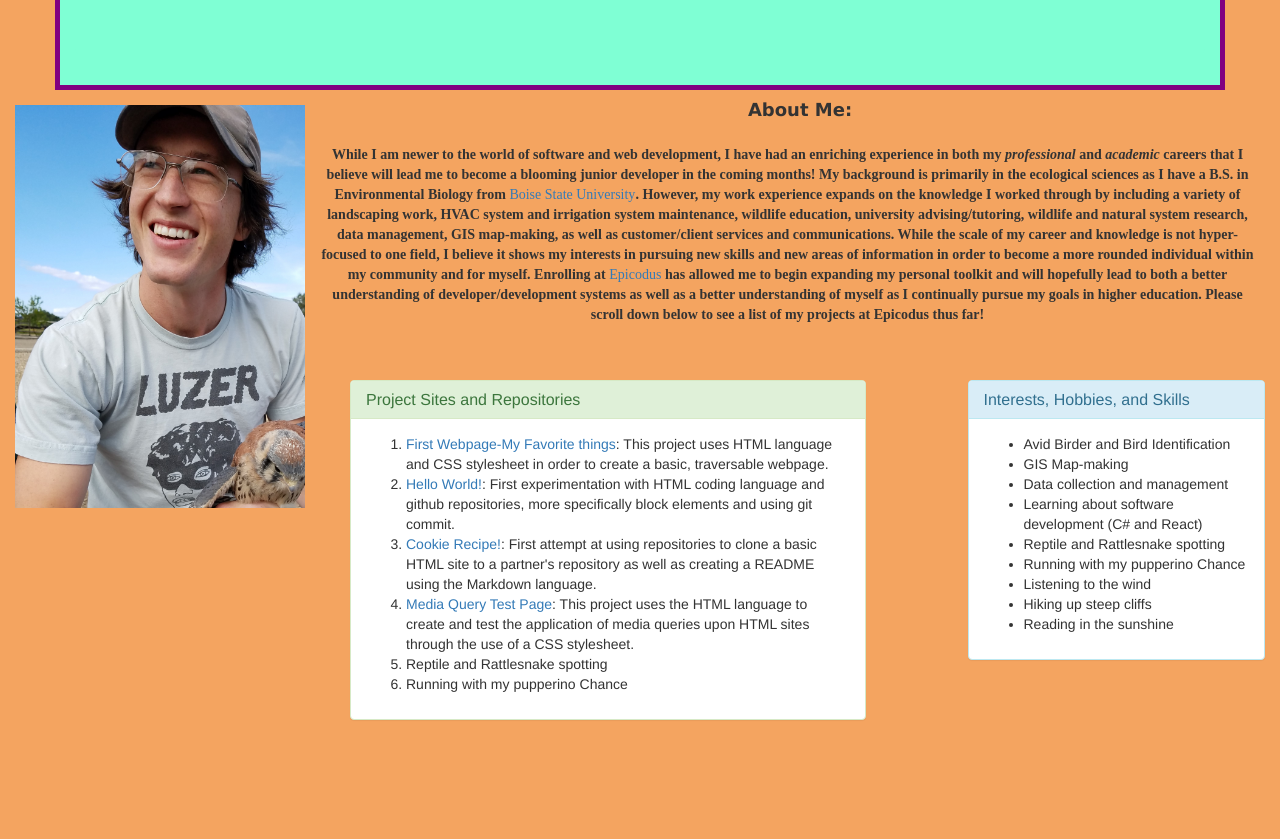
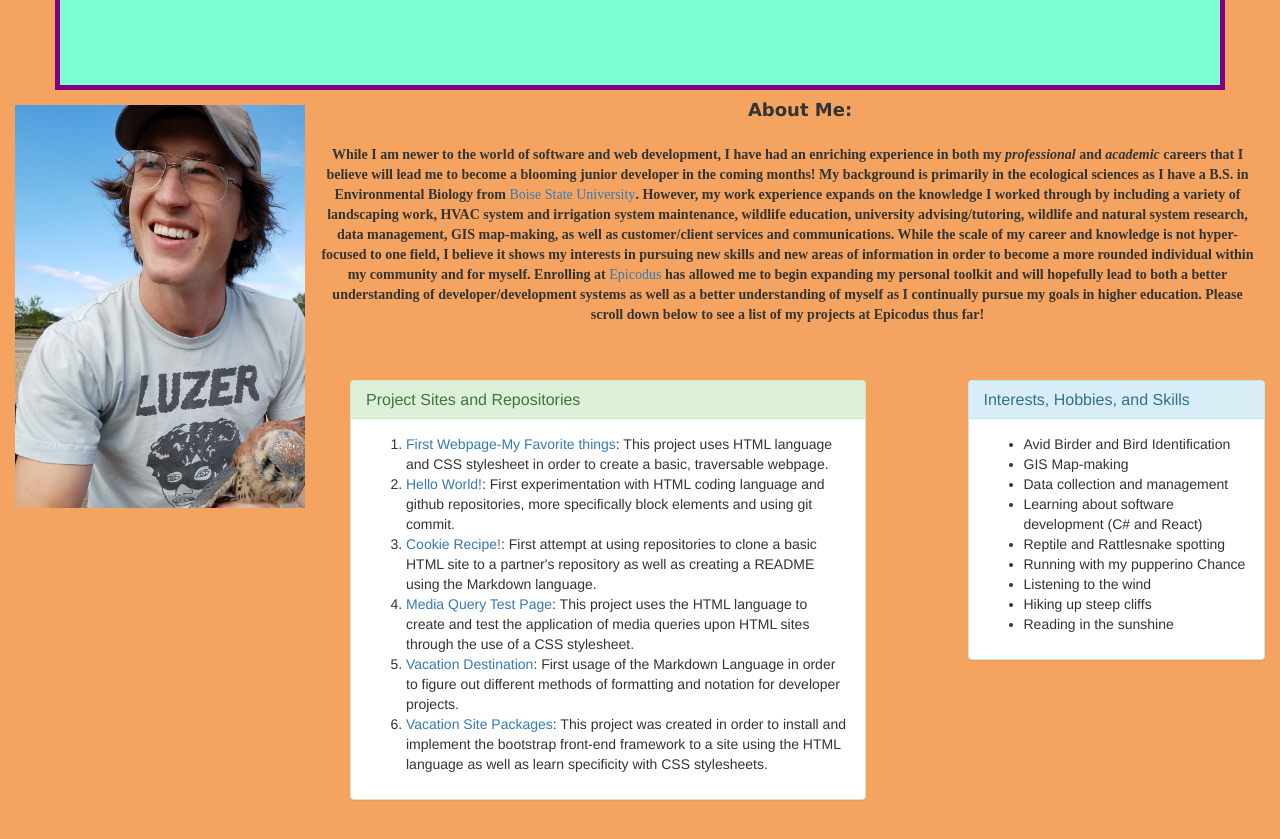
Before and after one commit to nkososik/Programming-Portfolio, a plain HTML site: page index.html in a window 1280 px wide. Shown: the part 261-1100 px from the top of the page. Before the commit the page ends 1031 px from the top, so only its background shows below. Drawn offline with Linux system fonts and the light colour scheme.

Commit message:
add new github repositories and descriptions of the projects within

```diff
--- a/index.html
+++ b/index.html
@@ -53,8 +53,8 @@
               <li><a href="https://github.com/nkososik/hello-world">Hello World!</a>: First experimentation with HTML coding language and github repositories, more specifically block elements and using git commit.</li>
               <li><a href="https://github.com/nkososik/Cookie-Recipe">Cookie Recipe!</a>: First attempt at using repositories to clone a basic HTML site to a partner's repository as well as creating a README using the Markdown language.</li>
               <li><a href="https://github.com/nkososik/Media-Query-Test">Media Query Test Page</a>: This project uses the HTML language to create and test the application of media queries upon HTML sites through the use of a CSS stylesheet.</li>
-              <li>Reptile and Rattlesnake spotting</li>
-              <li>Running with my pupperino Chance</li>
+              <li><a href="https://github.com/nkososik/vacation-destination">Vacation Destination</a>: First usage of the Markdown Language in order to figure out different methods of formatting and notation for developer projects.</li>
+              <li><a href="https://github.com/nkososik/vacation-site">Vacation Site Packages</a>: This project was created in order to install and implement the bootstrap front-end framework to a site using the HTML language as well as learn specificity with CSS stylesheets.</li>
             </ol>
           </div>
         </div>
```
